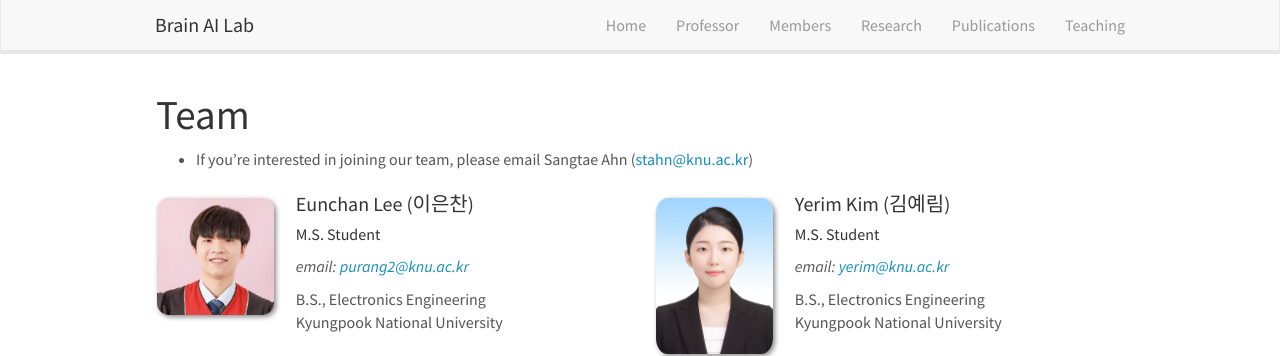
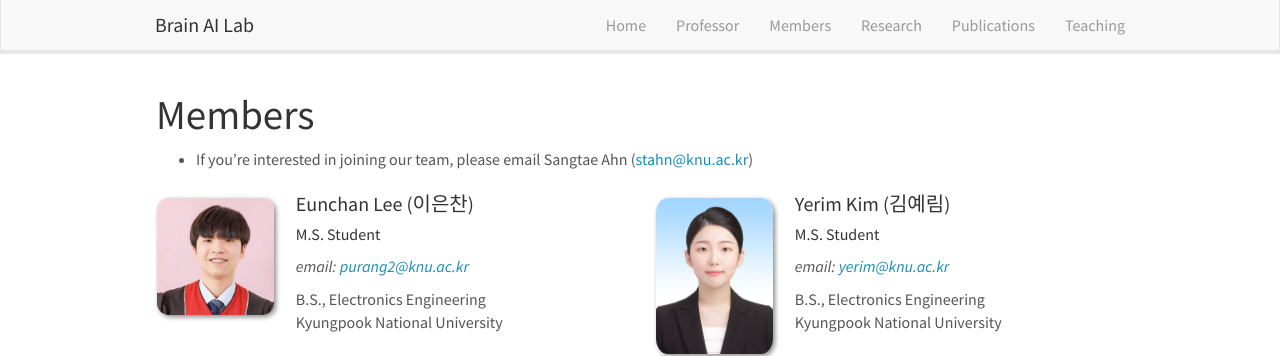
Before and after one commit to KNU-BrainAI/knu-brainai.github.io, a Jekyll site: the page built from _pages/members.md, in a window 1280 px wide and 900 px high. Shown: the top 356 px of the window. Built offline with Jekyll 4.4.1, drawn with Linux system fonts in a browser that asks for light colours; nearby versions of some CDN libraries.

Commit message:
Update members.md

```diff
--- a/_pages/members.md
+++ b/_pages/members.md
@@ -6,7 +6,7 @@ sitemap: false
 permalink: /team/
 ---
 
-# Team
+# Members
 
 - If you're interested in joining our team, please email Sangtae Ahn (<stahn@knu.ac.kr>)
 
```
